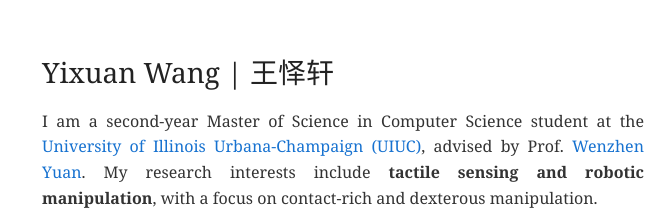
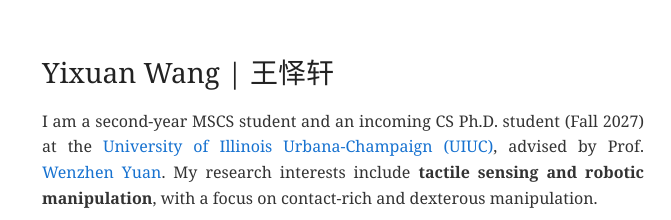
Before and after one commit to Michaelwyx/michaelwyx.github.io, a plain HTML site: page index.html in a window 1280 px wide. Shown: the top 220 px of the page, 188-859 px from the left. Drawn offline with Linux system fonts and the light colour scheme; some icons are missing.

Commit message:
Update opening bio with incoming Ph.D. status

```diff
--- a/index.html
+++ b/index.html
@@ -28,7 +28,7 @@
         <td class="bio-text">
           <h1>Yixuan Wang | <span lang="zh-CN">王怿轩</span></h1>
           <p>
-            I am a second-year Master of Science in Computer Science student at the
+            I am a second-year MSCS student and an incoming CS Ph.D. student (Fall 2027) at the
             <a href="https://illinois.edu/">University of Illinois Urbana-Champaign (UIUC)</a>,
             advised by Prof. <a href="https://siebelschool.illinois.edu/about/people/faculty/yuanwz">Wenzhen Yuan</a>.
             My research interests include <strong>tactile sensing and robotic manipulation</strong>,
```
